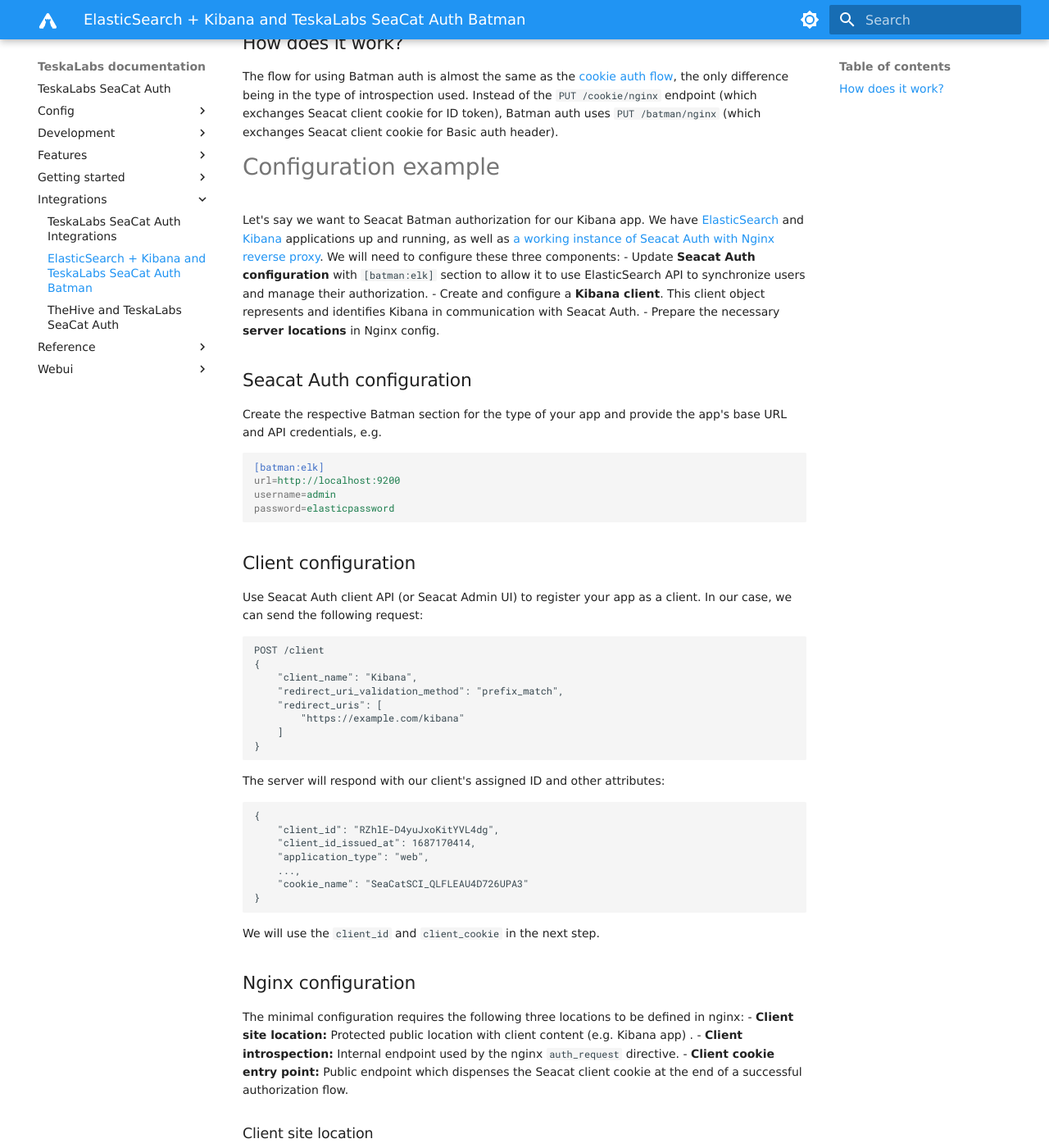
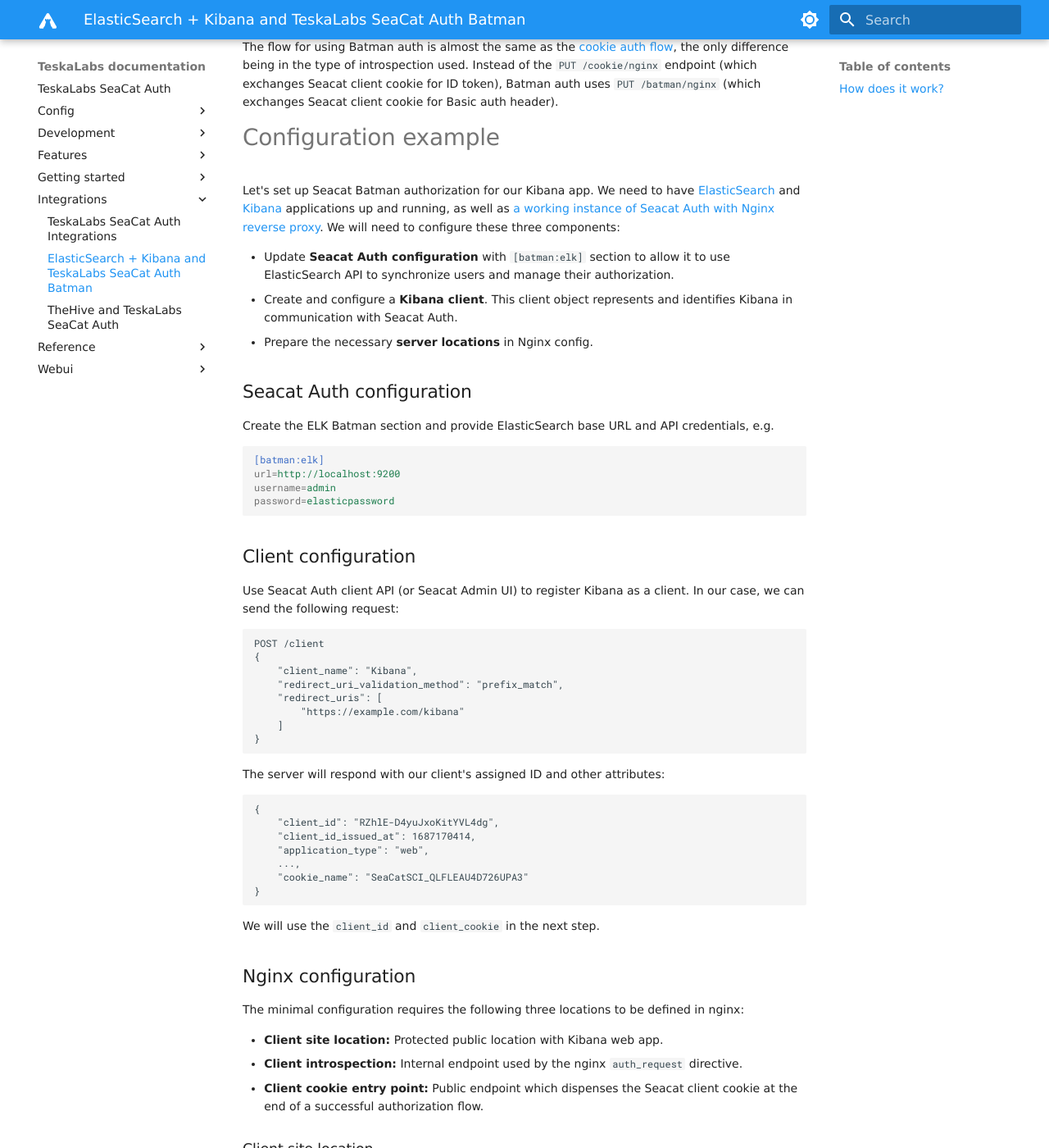
Before and after one commit to TeskaLabs/seacat-auth, an MkDocs documentation site: the page built from docs/integrations/elk.md, in a window 1280 px wide and 1400 px high, scrolled down 315 px. Shown: the whole window at 82% size. Built offline with MkDocs 1.6.1 and Material for MkDocs 9.7.7, drawn with Linux system fonts in a browser that asks for light colours; some web fonts are replaced; some of the changed text lies outside the part shown.

Commit message:
Revise ELK batman docs

````diff
--- a/docs/integrations/elk.md
+++ b/docs/integrations/elk.md
@@ -22,10 +22,11 @@
 
 # Configuration example
 
-Let's say we want to Seacat Batman authorization for our Kibana app.
-We have [ElasticSearch](https://www.elastic.co/elasticsearch/) and [Kibana](https://www.elastic.co/kibana/) applications
+Let's set up Seacat Batman authorization for our Kibana app. We need to have
+[ElasticSearch](https://www.elastic.co/elasticsearch/) and [Kibana](https://www.elastic.co/kibana/) applications
 up and running, as well as [a working instance of Seacat Auth with Nginx reverse proxy](../getting-started/quick-start).
 We will need to configure these three components:
+
 - Update **Seacat Auth configuration** with `[batman:elk]` section to allow it to use ElasticSearch API to synchronize
   users and manage their authorization.
 - Create and configure a **Kibana client**. This client object represents and identifies Kibana
@@ -34,7 +35,7 @@
 
 ## Seacat Auth configuration
 
-Create the respective Batman section for the type of your app and provide the app's base URL and API credentials, e.g.
+Create the ELK Batman section and provide ElasticSearch base URL and API credentials, e.g.
 
 ```ini
 [batman:elk]
@@ -45,7 +46,8 @@
 
 ## Client configuration
 
-Use Seacat Auth client API (or Seacat Admin UI) to register your app as a client. In our case, we can send the following request:
+Use Seacat Auth client API (or Seacat Admin UI) to register Kibana as a client.
+In our case, we can send the following request:
 
 ```
 POST /client
@@ -75,9 +77,11 @@
 ## Nginx configuration
 
 The minimal configuration requires the following three locations to be defined in nginx:
-- **Client site location:** Protected public location with client content (e.g. Kibana app) .
+
+- **Client site location:** Protected public location with Kibana web app.
 - **Client introspection:** Internal endpoint used by the nginx `auth_request` directive.
-- **Client cookie entry point:** Public endpoint which dispenses the Seacat client cookie at the end of a successful authorization flow.
+- **Client cookie entry point:** Public endpoint which dispenses the Seacat client cookie at the end of a successful
+  authorization flow.
 
 ### Client site location
 
````
Also changed, not shown: other parts of docs/integrations/elk.md (+1 -1 lines).
